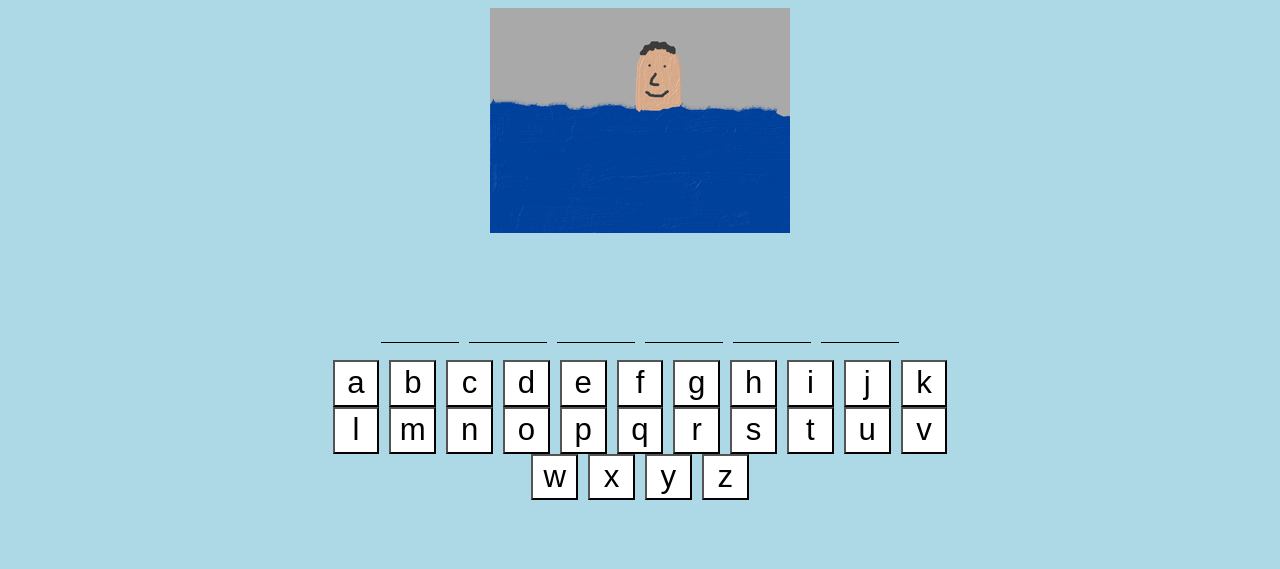
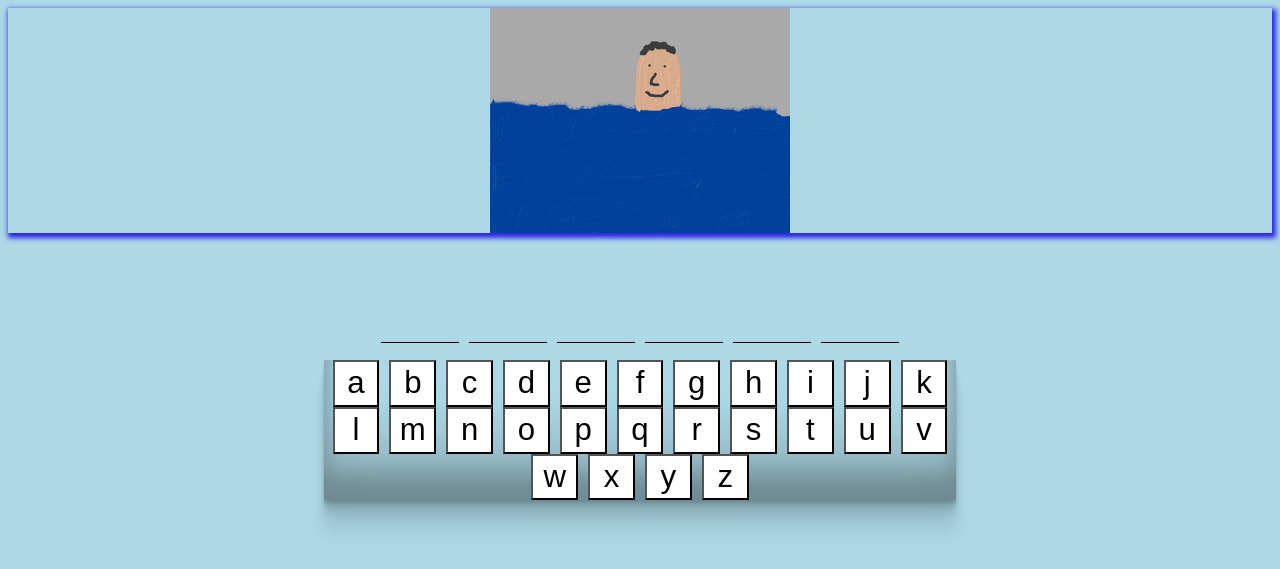
Before and after one commit to jfang5792/js-sharkwords, a Flask app: page /demo in a window 1280 px wide. Shown: the top 569 px of the page. Run offline with Flask 2, Linux system fonts and the light colour scheme.

Commit message:
added some styling, box-border and such

```diff
--- a/static/css/style.css
+++ b/static/css/style.css
@@ -9,11 +9,16 @@ section {
   justify-content: center;
 }
 
+#shark-img {
+  box-shadow: rgba(18, 6, 230, 0.849) 2px 3px 5px 2px;
+}
+
 #letter-buttons {
   width: 50%;
   margin: 12px auto;
   text-align: center;
   flex-wrap: wrap;
+  box-shadow: rgba(0, 0, 0, 0.17) 0px -23px 25px 0px inset, rgba(0, 0, 0, 0.15) 0px -36px 30px 0px inset, rgba(0, 0, 0, 0.1) 0px -79px 40px 0px inset, rgba(0, 0, 0, 0.06) 0px 2px 1px, rgba(0, 0, 0, 0.09) 0px 4px 2px, rgba(0, 0, 0, 0.09) 0px 8px 4px, rgba(0, 0, 0, 0.09) 0px 16px 8px, rgba(0, 0, 0, 0.09) 0px 32px 16px;
 }
 
 #play-again {
```
